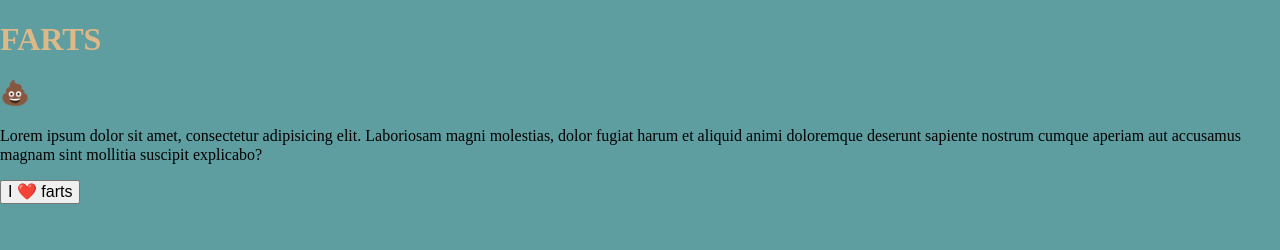
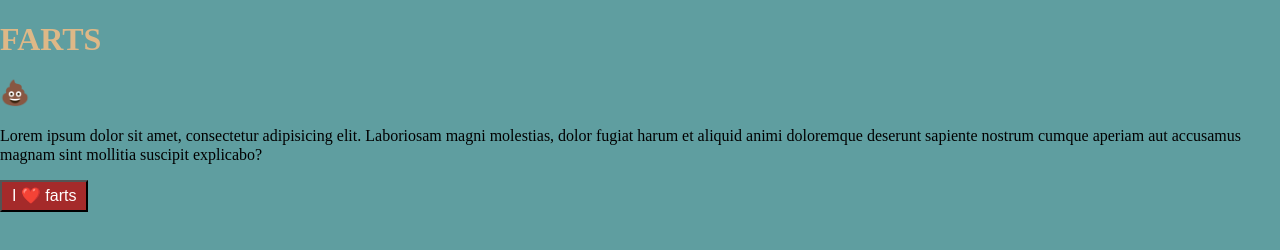
Before and after one commit to CourtG/my-first-git-repo, a plain HTML site: page index.html in a window 1280 px wide. Drawn offline with Linux system fonts and the light colour scheme.

Commit message:
added styling to button

```diff
--- a/styles.css
+++ b/styles.css
@@ -14,3 +14,9 @@
     color: burlywood;
     text-decoration: wavy;
 }
+
+button {
+    background-color: brown;
+    color: white;
+    padding: 5px 10px
+}
```
